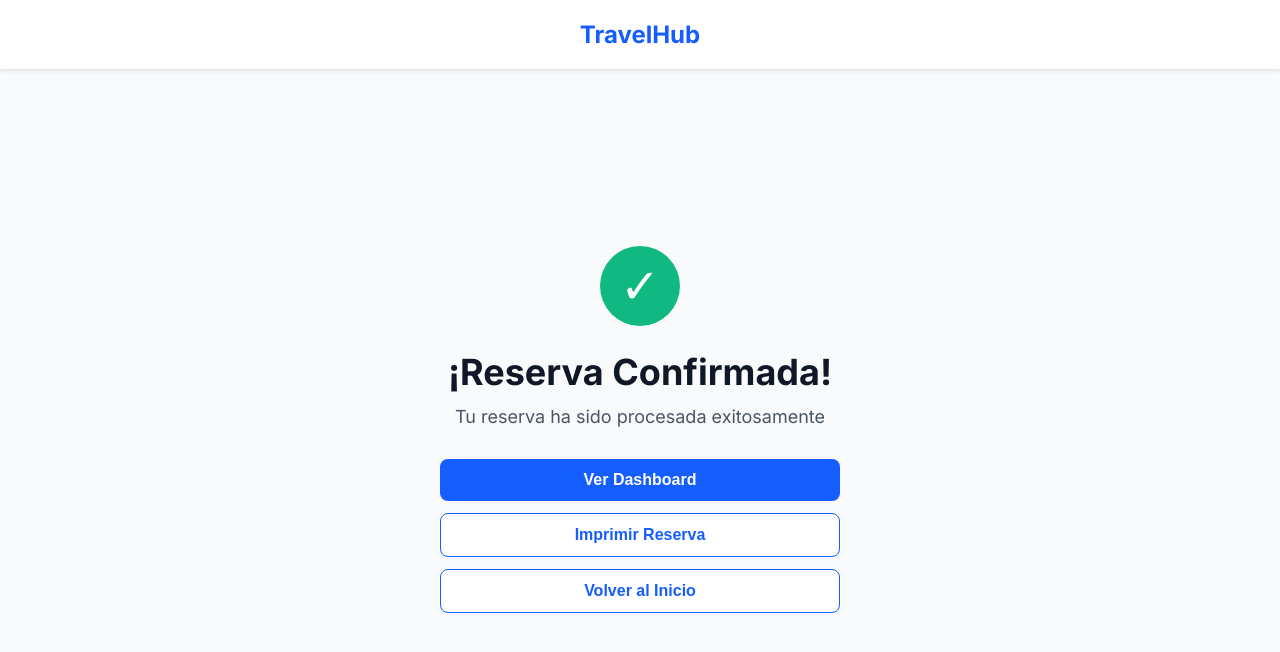
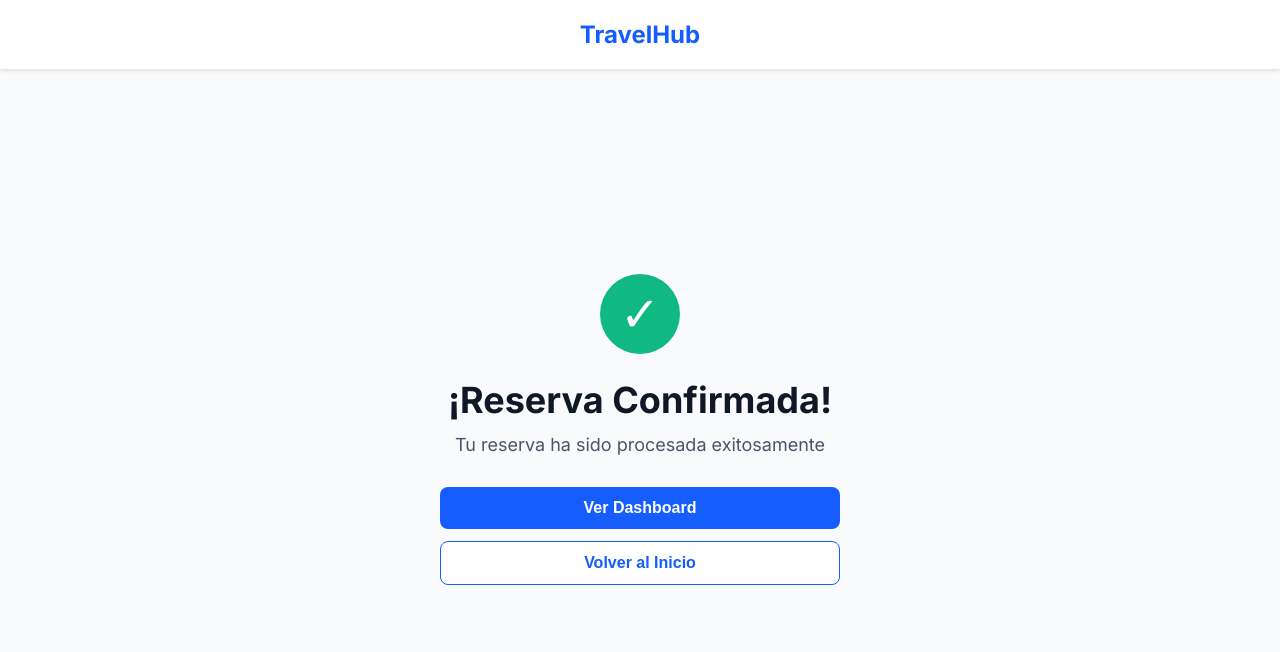
Before and after one commit to KubeSquadUniAndes/-Proyecto-Final-travelhub-frontend, an Angular app in the folder travelhub-app/: page /booking-confirmed in a window 1280 px wide. Shown: the top 652 px of the page. Built offline with nearby package versions, Linux system fonts and the light colour scheme; sample sign-in values are in the browser's storage.

Commit message:
fix: add search button to search page + remove print button from confirmation

```diff
--- a/travelhub-app/src/app/pages/booking-confirmed/booking-confirmed.component.html
+++ b/travelhub-app/src/app/pages/booking-confirmed/booking-confirmed.component.html
@@ -10,7 +10,6 @@
 
     <div class="actions">
       <button class="primary" (click)="goToDashboard()">Ver Dashboard</button>
-      <button class="secondary" (click)="printBooking()">Imprimir Reserva</button>
       <button class="secondary" (click)="goToHome()">Volver al Inicio</button>
     </div>
   </main>
--- a/travelhub-app/src/app/pages/search/search.component.css
+++ b/travelhub-app/src/app/pages/search/search.component.css
@@ -24,6 +24,8 @@ nav a:hover, nav a.active { color: #155dfc; border-bottom-color: #155dfc; }
 .input-icon { position: absolute; left: 12px; top: 50%; transform: translateY(-50%); font-size: 14px; }
 .input-wrapper input { width: 100%; padding: 10px 12px 10px 36px; border: 1px solid #d1d5dc; border-radius: 10px; font-size: 14px; font-family: 'Inter', sans-serif; box-sizing: border-box; }
 .input-wrapper input:focus { outline: none; border-color: #155dfc; }
+.btn-search { width: 100%; padding: 10px; background: #155dfc; color: #fff; border: none; border-radius: 10px; font-size: 14px; font-weight: 600; cursor: pointer; margin-top: 8px; font-family: 'Inter', sans-serif; }
+.btn-search:hover { background: #193cb8; }
 .btn-clear { width: 100%; padding: 10px; background: transparent; color: #155dfc; border: 1px solid #155dfc; border-radius: 10px; font-size: 14px; font-weight: 600; cursor: pointer; margin-top: 8px; font-family: 'Inter', sans-serif; }
 .btn-clear:hover { background: #155dfc; color: #fff; }
 
--- a/travelhub-app/src/app/pages/search/search.component.html
+++ b/travelhub-app/src/app/pages/search/search.component.html
@@ -47,6 +47,7 @@
           <input id="f-huespedes" type="number" [ngModel]="huespedes()" (ngModelChange)="huespedes.set($event)" name="huespedes" min="1" max="20" />
         </div>
       </div>
+      <button class="btn-search" (click)="loadRooms()">🔍 Buscar</button>
       @if (hasFilters()) {
         <button class="btn-clear" (click)="clearFilters()">Limpiar filtros</button>
       }
```
